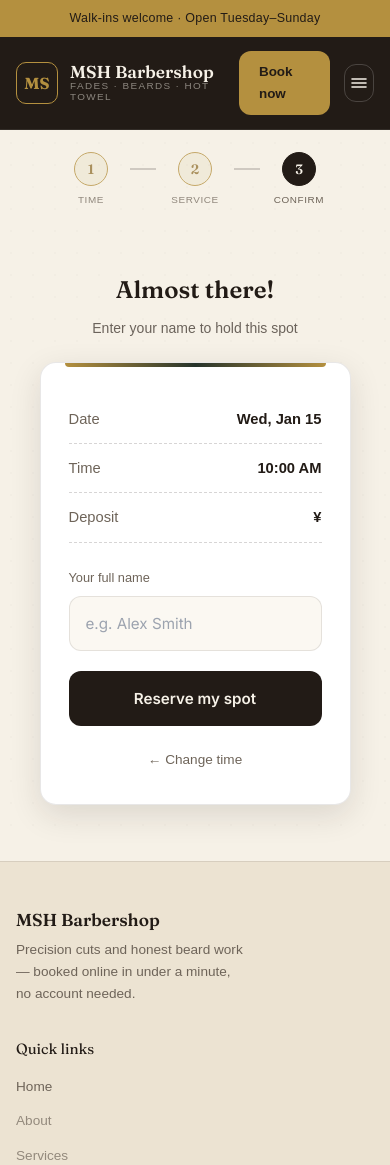
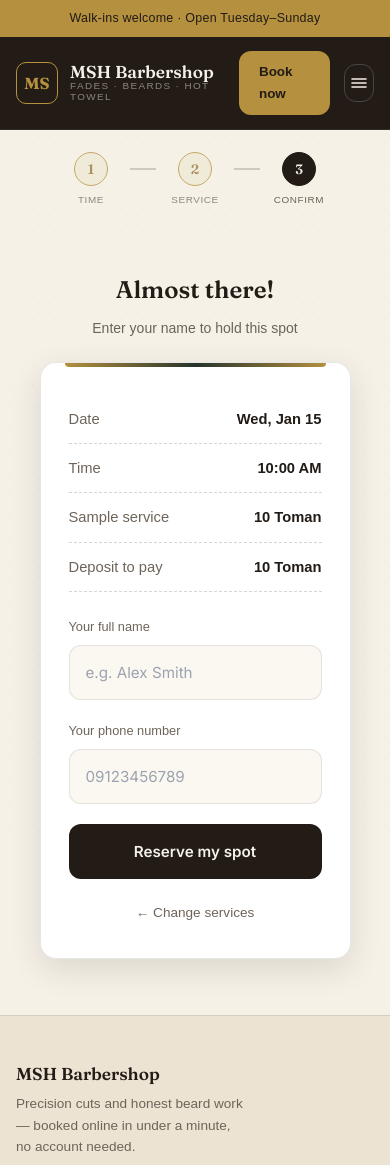
Before and after one commit to mhyrfallah/Barber-shop, a Django app: template barbershop/templates/barbershop/reservation.html in a window 390 px wide. Shown: the top 1165 px of the page. Run offline with Django 5.2, Linux system fonts and the light colour scheme; tables that the repository leaves empty hold one stand-in row (values such as "Sample post"); the template is opened without the code that fills it: values that come from a table or form of the project are taken from there, most other values are stand-ins (such as "Sample title", 1, 10 or a date in 2020).

Commit message:
added phone number to reservation + updates templates and views

```diff
--- a/barbershop/admin.py
+++ b/barbershop/admin.py
@@ -18,8 +18,9 @@ class TimeSlotAdmin(admin.ModelAdmin):
 
 @admin.register(Reservation)
 class ReservationAdmin(admin.ModelAdmin):
-    list_display = ("full_name", "slot", "is_paid", "created_at")
-    list_filter = ("is_paid",)
+    list_display = ("full_name", "phone_number", "slot", "is_paid", "reminder_sent", "created_at")
+    list_filter = ("is_paid", "reminder_sent")
+    search_fields = ("full_name", "phone_number")
 
 
 @admin.register(Service)
--- a/barbershop/models.py
+++ b/barbershop/models.py
@@ -1,4 +1,12 @@
+from django.core.validators import RegexValidator
 from django.db import models
+
+
+phone_validator = RegexValidator(
+    regex=r'^09\d{9}$',
+    message="Enter a valid Iranian mobile number, e.g. 09123456789.",
+)
+
 
 class Day(models.Model):
     date = models.DateField(unique=True)
@@ -37,9 +45,12 @@ class Service(models.Model):
 class Reservation(models.Model):
     slot = models.OneToOneField(TimeSlot, on_delete=models.CASCADE, related_name='reservation')
     full_name = models.CharField(max_length=150)
+    phone_number = models.CharField(max_length=11, validators=[phone_validator], default='09110000000')
     is_paid = models.BooleanField(default=False)
     services = models.ManyToManyField(Service, related_name='reservations')
+    deposit_amount = models.DecimalField(max_digits=12, decimal_places=2, default=0)
     created_at = models.DateTimeField(auto_now_add=True)
+    reminder_sent = models.BooleanField(default=False)
 
     def __str__(self):
         return f"{self.full_name} - {self.slot}"
--- a/barbershop/static/js/booking.js
+++ b/barbershop/static/js/booking.js
@@ -22,7 +22,7 @@
       checkboxes.forEach(cb => {
         if (cb.checked) total += parseFloat(cb.dataset.price || '0');
       });
-      totalEl.textContent = `¥${total}`;
+      totalEl.textContent = `${total.toLocaleString('en-US')} Toman`;
     }
 
     checkboxes.forEach(cb => cb.addEventListener('change', updateTotal));
--- a/barbershop/templates/barbershop/day_list.html
+++ b/barbershop/templates/barbershop/day_list.html
@@ -85,7 +85,7 @@
         <img src="{{ item.image_url }}" alt="{{ item.name }}">
         <div class="body">
           <div class="name">{{ item.name }}</div>
-          <div class="price">¥{{ item.price }}</div>
+          <div class="price">{{ item.price|floatformat:"0g" }} Toman</div>
         </div>
       </article>
       {% endfor %}
--- a/barbershop/templates/barbershop/reservation.html
+++ b/barbershop/templates/barbershop/reservation.html
@@ -30,9 +30,15 @@
           <span class="label">Time</span>
           <span class="value">{{ slot.start_time|time:"g:i A" }}</span>
         </div>
+        {% for service in services %}
         <div class="summary-line">
-          <span class="label">Deposit</span>
-          <span class="value">¥{{ slot.price }}</span>
+          <span class="label">{{ service.name }}</span>
+          <span class="value">{{ service.price|floatformat:"0g" }} Toman</span>
+        </div>
+        {% endfor %}
+        <div class="summary-line">
+          <span class="label">Deposit to pay</span>
+          <span class="value">{{ deposit_total|floatformat:"0g" }} Toman</span>
         </div>
 
         <form method="post"
@@ -44,11 +50,16 @@
             <label for="full_name">Your full name</label>
             <input type="text" id="full_name" name="full_name" class="form-input" required autocomplete="name" placeholder="e.g. Alex Smith">
           </div>
+          <div class="field mb-5">
+            <label for="phone_number">Your phone number</label>
+            <input type="tel" id="phone_number" name="phone_number" class="form-input" required autocomplete="tel"
+                   placeholder="09123456789" pattern="09[0-9]{9}" maxlength="11" inputmode="numeric">
+          </div>
           <button type="submit" class="btn-seal">Reserve my spot</button>
         </form>
 
         <div class="mt-5 text-center">
-          <a href="{% url 'barbershop:slot_list' slot.day.id %}" class="link-back">← Change time</a>
+          <a href="{% url 'barbershop:service_select' slot.id %}" class="link-back">← Change services</a>
         </div>
       </div>
     </div>
--- a/barbershop/templates/barbershop/service_select.html
+++ b/barbershop/templates/barbershop/service_select.html
@@ -33,7 +33,7 @@
             <label class="service-row">
               <input type="checkbox" name="services" value="{{ service.id }}" data-price="{{ service.price }}">
               <span class="service-name">{{ service.name }}</span>
-              <span class="service-price">¥{{ service.price }}</span>
+              <span class="service-price">{{ service.price|floatformat:"0g" }} Toman</span>
             </label>
           {% empty %}
             <div class="empty-state">
@@ -43,8 +43,8 @@
         </div>
 
         <div class="summary-line mt-6 pt-2">
-          <span class="label">Estimated total</span>
-          <span class="value" data-service-total>¥0</span>
+          <span class="label">Deposit to pay</span>
+          <span class="value" data-service-total>0 Toman</span>
         </div>
 
         <button type="submit" class="btn-seal mt-5">Continue</button>
--- a/barbershop/templates/barbershop/slot_list.html
+++ b/barbershop/templates/barbershop/slot_list.html
@@ -38,7 +38,9 @@
           {% endif %}
           <span class="time block">{{ slot.start_time|time:"g:i A" }}</span>
           <span class="price block mt-1.5">
-            ¥{{ slot.price }}{% if not slot.is_booked %} deposit{% endif %}
+            {% if not slot.is_booked %}
+            Available
+            {% endif %}
           </span>
         </article>
       {% empty %}
```
Also changed, not shown: barbershop/tests.py (+27 -6 lines), barbershop/views.py (+50 -7 lines), barbershop/migrations/0004_reservation_deposit_amount.py (added), barbershop/migrations/0005_reservation_phone_number_reservation_reminder_sent.py (added).
